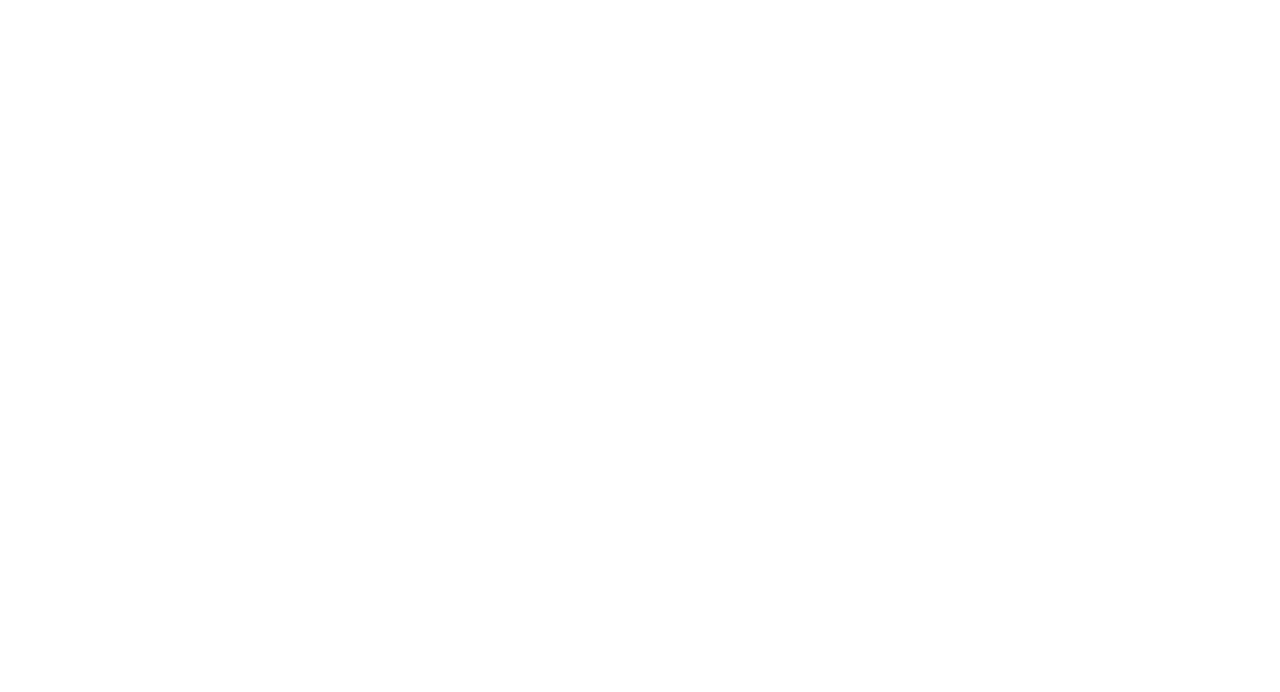
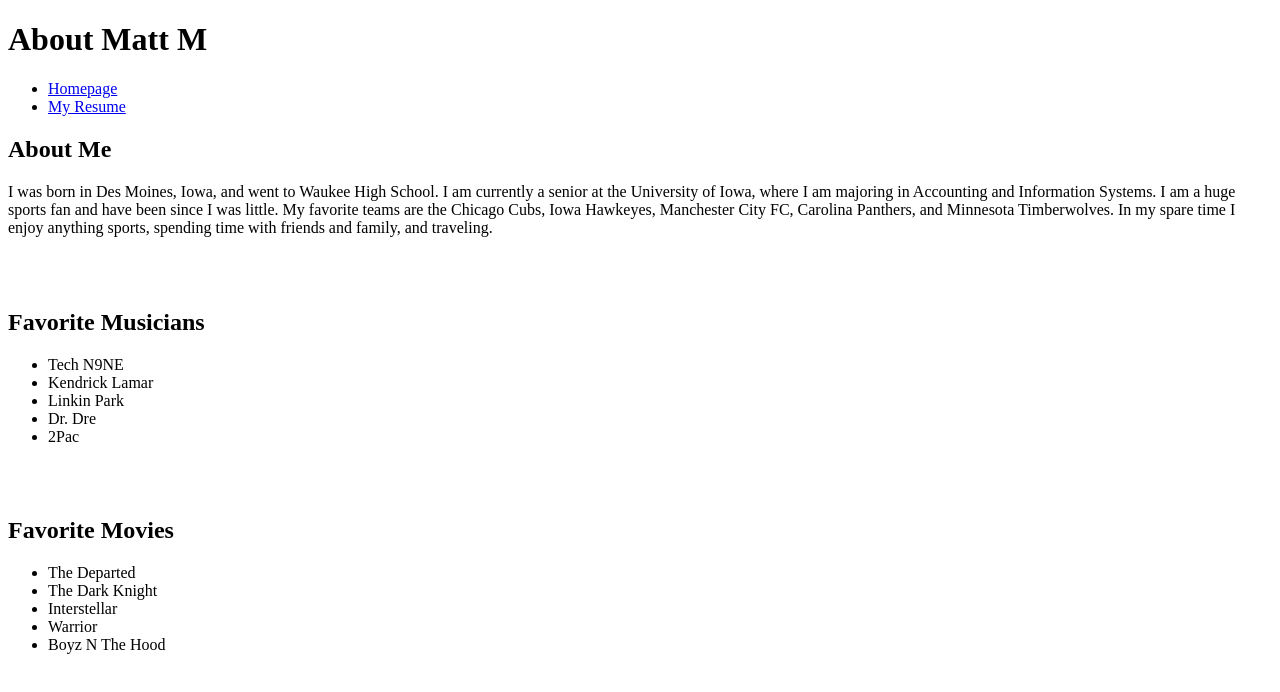
Before and after one commit to mattmceniry3/HW2, a plain HTML site: page index.html in a window 1280 px wide. Drawn offline with Linux system fonts and the light colour scheme.

Commit message:
Paragraph and List Commit

```diff
--- a/index.html
+++ b/index.html
@@ -1,15 +1,53 @@
 <!DOCTYPE html>
 <html lang="en">
 
-  <head>
-    <meta charset="utf-8">
-    <title>title</title>
+<head>
+   <meta charset="utf-8">
+   <title>Matt M's Site</title>
 </head>
 
-  <body>
+<body>
 
-    <!-- page content -->
+	<header>
+		<h1>About Matt M</h1>
+		<nav>
+			<ul id="list">
+				<li>
+					<a id="home" href="./index.html">Homepage</a>
+				</li>
+				<li>
+					<a id="resume" href="./resume.html">My Resume</a>
+				</li>
+			</ul>
+		</nav>
+	</header>
 
-  </body>
+		<h2>About Me</h2>
+			<p>I was born in Des Moines, Iowa, and went to Waukee High School. I am currently a senior
+				at the University of Iowa, where I am majoring in Accounting and Information Systems.
+				I am a huge sports fan and have been since I was little. My favorite teams are the Chicago
+				Cubs, Iowa Hawkeyes, Manchester City FC, Carolina Panthers, and Minnesota Timberwolves. In
+				my spare time I enjoy anything sports, spending time with friends and family, and traveling.</p>
+			<br><br>
+		<h2>Favorite Musicians</h2>
+		<ul>
+			<li><a>Tech N9NE</a></li>
+			<li><a>Kendrick Lamar</a></li>
+			<li><a>Linkin Park</a></li>
+			<li><a>Dr. Dre</a></li>
+			<li><a>2Pac</a></li>
+		</ul>
+			<br><br>
+		<h2>Favorite Movies</h2>
+		<ul>
+			<li><a>The Departed</a></li>
+			<li><a>The Dark Knight</a></li>
+			<li><a>Interstellar</a></li>
+			<li><a>Warrior</a></li>
+			<li><a>Boyz N The Hood</a></li>
+		</ul>
+
+
+</body>
 
 </html>
```
